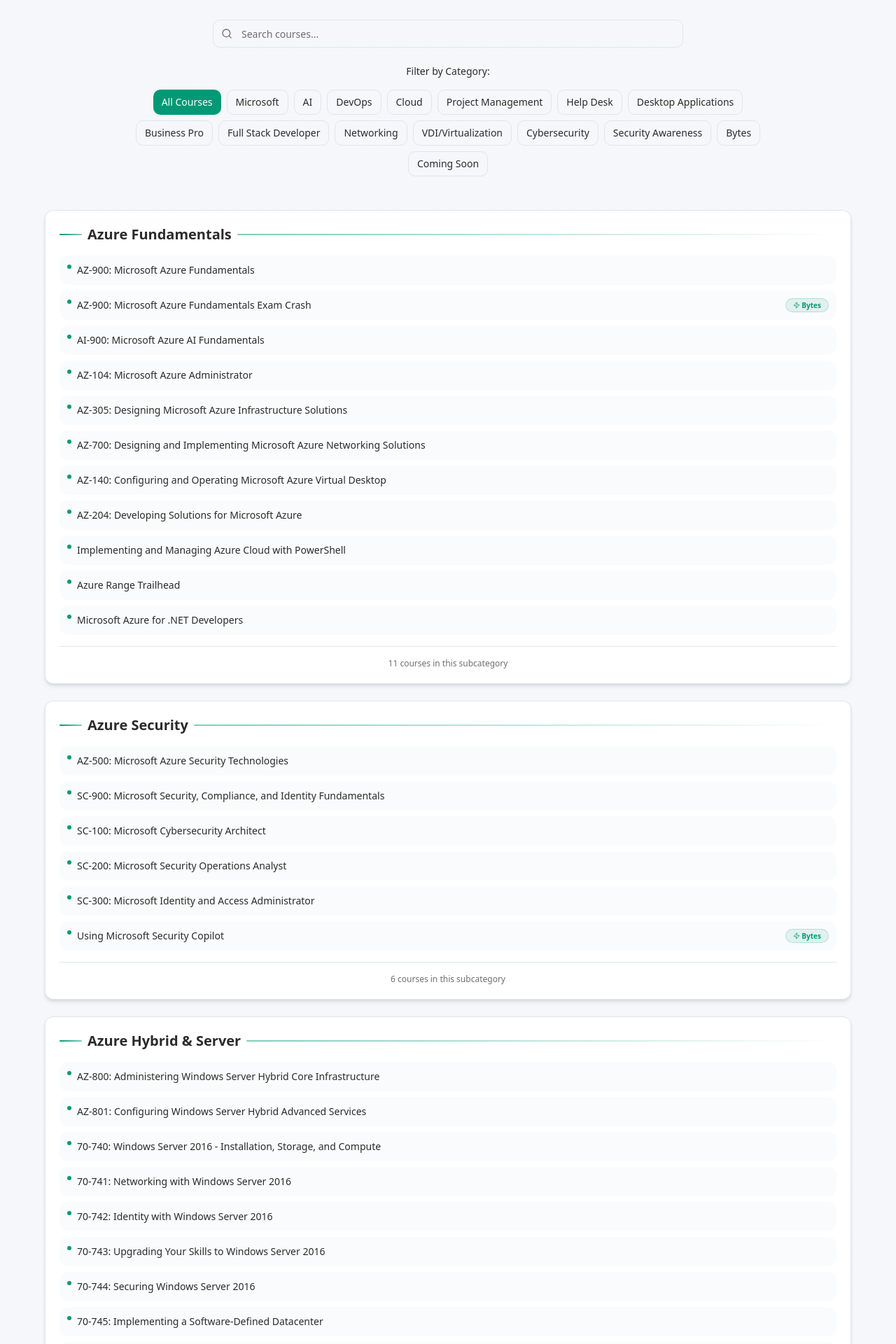
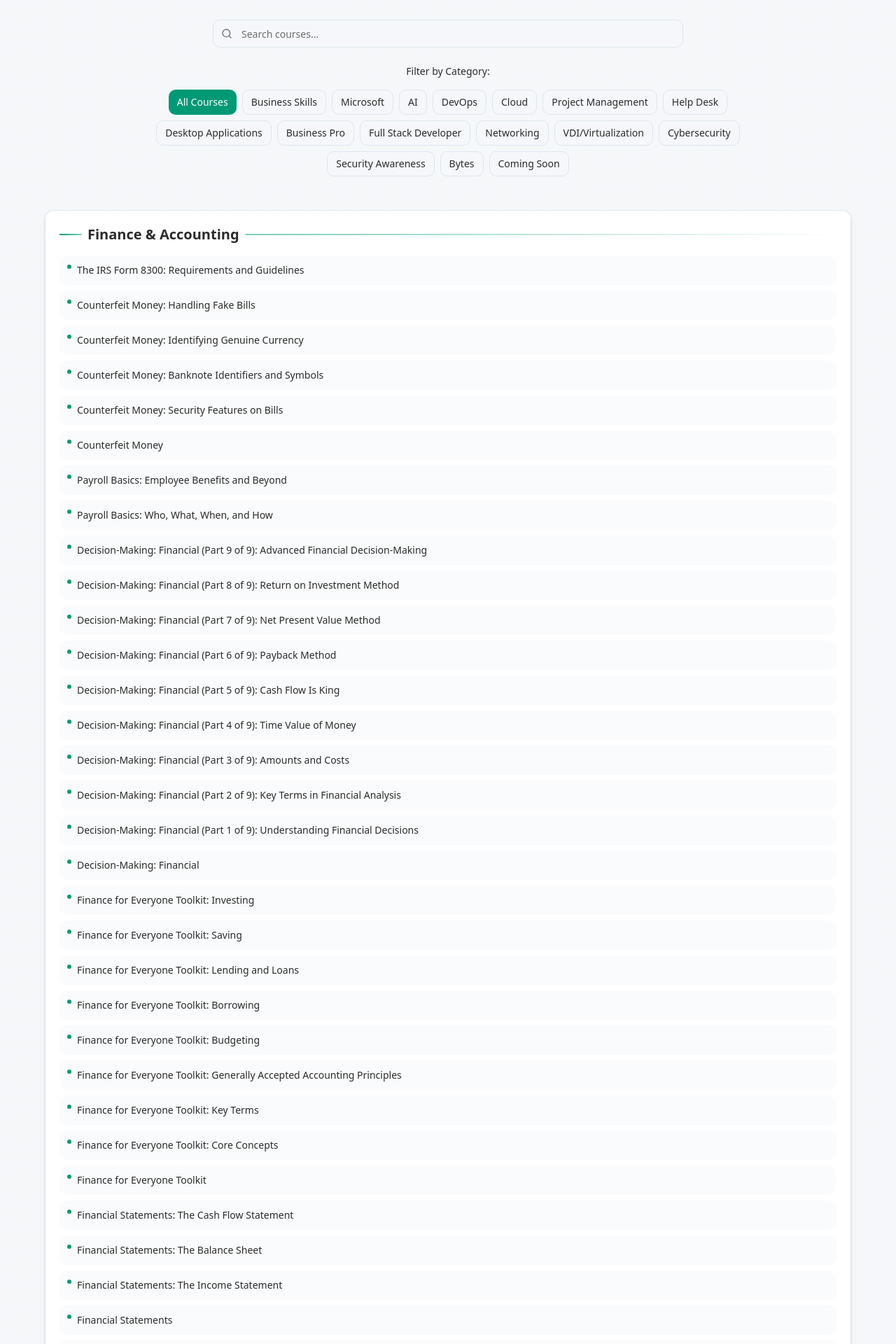
Before and after one commit to devonscofield-prog/stormwind-showcase-77887, a React (Vite) app: page /courses in a window 1280 px wide. Shown: the part 300-2220 px from the top of the page at 70% size. Built offline with nearby package versions, Linux system fonts and the light colour scheme; the HTML template or start-up script is replaced by a standard one.

Commit message:
Batchly add Business Skills courses
Add support for processing 100-course batches under a new "Business Skills" category in the course catalog, including categorization and integration into Courses.tsx to reflect batch-based updates.

```diff
--- a/src/pages/Courses.tsx
+++ b/src/pages/Courses.tsx
@@ -33,6 +33,124 @@ const Courses = () => {
   }, []);
 
   const courseData = {
+    "Business Skills": {
+      "Finance & Accounting": [
+        "The IRS Form 8300: Requirements and Guidelines",
+        "Counterfeit Money: Handling Fake Bills",
+        "Counterfeit Money: Identifying Genuine Currency",
+        "Counterfeit Money: Banknote Identifiers and Symbols",
+        "Counterfeit Money: Security Features on Bills",
+        "Counterfeit Money",
+        "Payroll Basics: Employee Benefits and Beyond",
+        "Payroll Basics: Who, What, When, and How",
+        "Decision-Making: Financial (Part 9 of 9): Advanced Financial Decision-Making",
+        "Decision-Making: Financial (Part 8 of 9): Return on Investment Method",
+        "Decision-Making: Financial (Part 7 of 9): Net Present Value Method",
+        "Decision-Making: Financial (Part 6 of 9): Payback Method",
+        "Decision-Making: Financial (Part 5 of 9): Cash Flow Is King",
+        "Decision-Making: Financial (Part 4 of 9): Time Value of Money",
+        "Decision-Making: Financial (Part 3 of 9): Amounts and Costs",
+        "Decision-Making: Financial (Part 2 of 9): Key Terms in Financial Analysis",
+        "Decision-Making: Financial (Part 1 of 9): Understanding Financial Decisions",
+        "Decision-Making: Financial",
+        "Finance for Everyone Toolkit: Investing",
+        "Finance for Everyone Toolkit: Saving",
+        "Finance for Everyone Toolkit: Lending and Loans",
+        "Finance for Everyone Toolkit: Borrowing",
+        "Finance for Everyone Toolkit: Budgeting",
+        "Finance for Everyone Toolkit: Generally Accepted Accounting Principles",
+        "Finance for Everyone Toolkit: Key Terms",
+        "Finance for Everyone Toolkit: Core Concepts",
+        "Finance for Everyone Toolkit",
+        "Financial Statements: The Cash Flow Statement",
+        "Financial Statements: The Balance Sheet",
+        "Financial Statements: The Income Statement",
+        "Financial Statements",
+        "Finance for Everyone Toolkit: Discounts as a Finance Strategy",
+        "Finance for Everyone Toolkit: Costs and Expenses",
+        "Finance for Everyone Toolkit: Finance Ratios",
+        "Finance for Everyone Toolkit: Let's Talk Taxes",
+        "Finance for Everyone Toolkit: Managing Cash Flow",
+        "Finance for Everyone Toolkit: Managing Inventory",
+        "Finance for Everyone Toolkit: Fighting Fraud",
+        "Finance for Everyone Toolkit: Financial Statements",
+        "Finance for Everyone Toolkit: Accounting Basics",
+        "Finance for Everyone Toolkit: Financial Goal Setting",
+        "Financial Planning and Investing: Investing for Your Goals",
+        "Financial Planning and Investing: Matching Risk to Your Goals",
+        "Financial Planning and Investing: Investments Groups are Indexes",
+        "Financial Planning and Investing: Putting Investments Into Groups",
+        "Financial Planning and Investing: Defining Stocks, Bonds, Mutual Funds and ETFs",
+        "Financial Planning and Investing: Different Account Types",
+        "Financial Planning and Investing: How To Navigate the Financial Advice Industry",
+        "Financial Planning and Investing: Investing is Like Building Your Sports Team",
+        "Financial Planning and Investing: Investing for the Long Term",
+        "Financial Planning and Investing: Understanding Key Insurance Products",
+        "Financial Planning and Investing: Tips on Credit Scores",
+        "Financial Planning and Investing: Budgeting, Saving, and Debt",
+        "Financial Planning and Investing: What They Are and How They Fit Together",
+        "Expert Insights: Financial Planning and Investing with Debra Ohstrom",
+        "Investing in Your Future with a Roth IRA",
+        "Saving for Retirement with a 401(k)",
+        "Personal Financial Health: Money Saving Hacks",
+        "Personal Financial Health: Cutting Costs on Essentials",
+        "Personal Financial Health: Saving for the Future",
+        "Personal Financial Health: Managing Your Debt",
+        "Financial Statements: Measuring an Organization's Financial Health",
+        "Personal Financial Health: Making a Debt Payment Plan",
+        "Personal Financial Health: Budgeting Tips",
+        "Personal Financial Health: Setting Your Budget",
+        "Personal Financial Health: Establishing Goals You Can Keep",
+        "Personal Financial Health: Taking Care of Your Finances",
+        "Personal Financial Health",
+      ],
+      "Compliance & Regulatory": [
+        "Bank Secrecy Act Basics: Additional Requirements",
+        "Bank Secrecy Act Basics: Currency Transaction Reports (CTR)",
+        "Bank Secrecy Act Basics: Suspicious Activity Reports (SAR)",
+        "Bank Secrecy Act Basics",
+        "Anti-Money Laundering for Businesses: Prevention Tips",
+        "Anti-Money Laundering for Businesses: Why It Matters",
+        "Anti-Money Laundering for Businesses",
+        "Bolstering Bank Security: Robbery Security Response (Part 2 of 2)",
+        "Bolstering Bank Security: Robbery Security Response (Part 1 of 2)",
+        "Environmental Social Governance (ESG) Performance",
+        "SEC Guidelines for Publicly Traded Companies",
+        "Export Compliance: What You Need to Know",
+      ],
+      "Business Strategy": [
+        "Making a Business Case: Putting Your Idea into Action",
+        "Making a Business Case: Winning Over the Naysayers",
+        "Making a Business Case: Pitching Your Idea (and Nailing It)",
+        "Making a Business Case: Preparing Your Presentation",
+        "Making a Business Case: Using Persuasion to Gain Buy-In",
+        "Making a Business Case: Crafting Your Proposal",
+        "Making a Business Case: Performing a SWOT Analysis",
+        "Making a Business Case: Weighing Risk",
+        "Making a Business Case: Conducting a Cost-Benefit Analysis",
+        "Making a Business Case: Evaluating Your Idea",
+        "Making a Business Case: Gaining Feedback and Support",
+        "Making a Business Case: Recognizing Opportunities",
+        "Making a Business Case",
+      ],
+      "Procurement & Supply Chain": [
+        "Procurement Basics: Inventory Management",
+        "Procurement Basics: Material Requirements Planning",
+        "Procurement Basics: Price Negotiations",
+        "Procurement Basics: The Procurement Process",
+        "Procurement Basics: What Is Procurement?",
+        "Procurement Basics",
+      ],
+      "Surveys & Research": [
+        "Using Surveys to Get Feedback (Part 8 of 8): Questions and Tips",
+        "Using Surveys to Get Feedback (Part 7 of 8): Conducting a Sharing Meeting",
+        "Using Surveys to Get Feedback (Part 6 of 8): The Importance of Importance",
+        "Using Surveys to Get Feedback (Part 5 of 8): Evaluating Numeric Survey Data",
+        "Using Surveys to Get Feedback (Part 4 of 8): Turning Elements into Survey Items",
+        "Using Surveys to Get Feedback (Part 3 of 8): Selecting the Response Method",
+        "Using Surveys to Get Feedback (Part 2 of 8): Identifying Survey Elements",
+      ],
+    },
     "Microsoft": {
       "Azure Fundamentals": [
         { name: "AZ-900: Microsoft Azure Fundamentals" },
```
